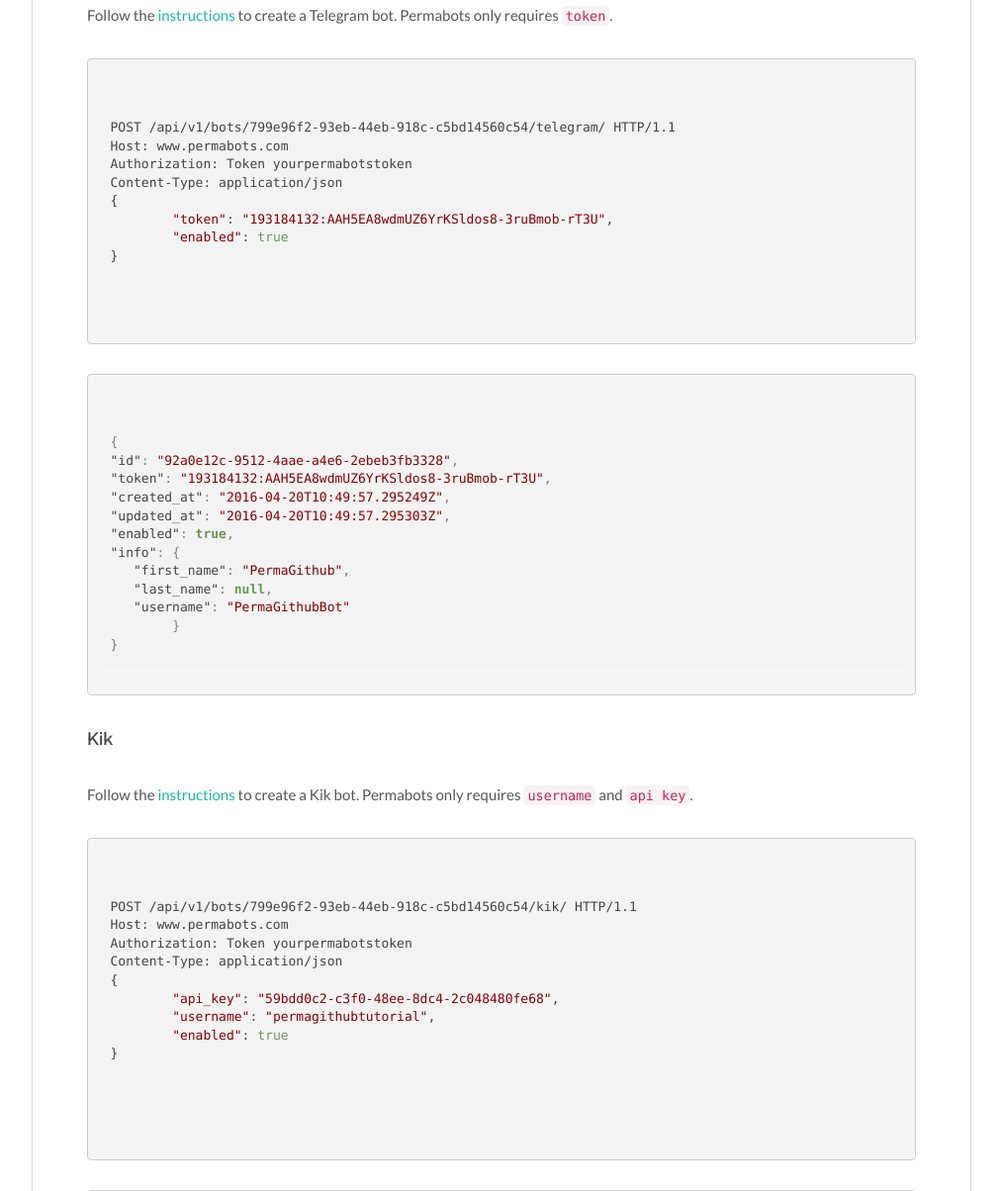
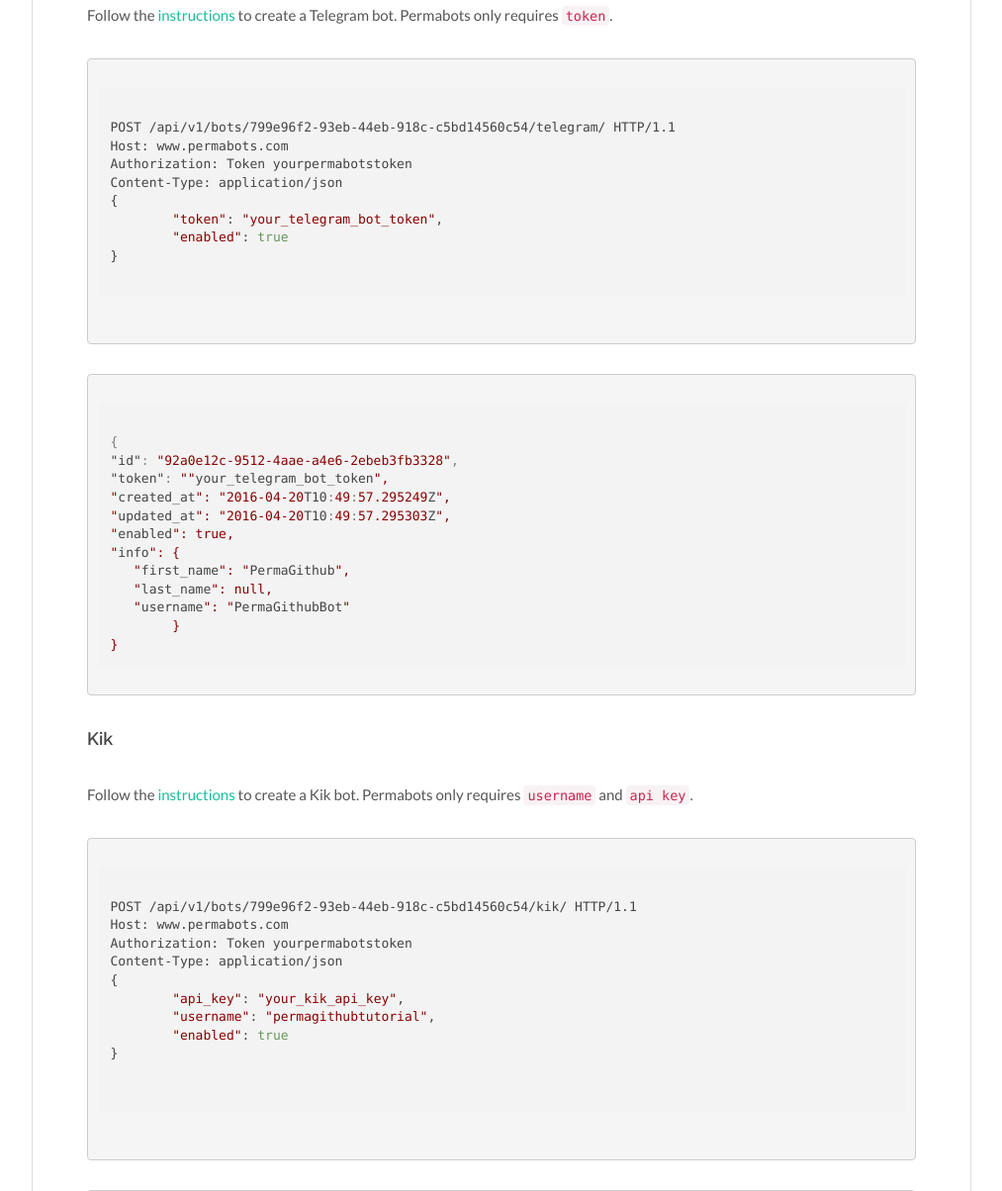
Before and after one commit to jlmadurga/permabots-www, a Django app: template permabots/templates/pages/getting-started.html in a window 1280 px wide. Shown: the part 2760-3964 px from the top of the page at 99% size, without its empty margins (228-1241 px from the left). Run offline with Django 3.2, Linux system fonts and the light colour scheme; the template is opened without the code that fills it: most values are stand-ins (such as "Sample title", 1, 10 or a date in 2020); parts of the project's set-up code (start-up, migrations or seed data) failed here and were passed over; some libraries are stand-ins or nearby versions.

Commit message:
fix getting started typos

```diff
--- a/permabots/templates/pages/getting-started.html
+++ b/permabots/templates/pages/getting-started.html
@@ -73,7 +73,7 @@
 		<img class="leftmargin-sm bottommargin-sm" src="{% static "images/getting-started/messenger_demo.gif" %}">
 		<p>The tutorial assumes that you have:</p>
 		<ul class="iconlist leftmargin">
-			<li><i class="icon-ok-sign"></i>A <a href="https://telegram.org/">Telegram</a> and/or <a href="https://www.kik.com/">Kik</a>  and/or <a href="https://www.messenger.com/">>Facebook Messenger</a> account</li>
+			<li><i class="icon-ok-sign"></i>A <a href="https://telegram.org/">Telegram</a> and/or <a href="https://www.kik.com/">Kik</a>  and/or <a href="https://www.messenger.com/">Facebook Messenger</a> account</li>
 			<li><i class="icon-ok-sign"></i>Registered in <a href="{% url 'account_signup' %}">Permabots.com</a></li>
 		</ul>
 		<p>This tutorial uses the Permabots API, so you need to set API token in header, <code>Authentication: Token <i>api_token</i></code>. However you can fulfill all this tutorial with the web dashboard.</p>
@@ -121,7 +121,7 @@ Host: www.permabots.com
 Authorization: Token yourpermabotstoken
 Content-Type: application/json
 {
-	"token": "193184132:AAH5EA8wdmUZ6YrKSldos8-3ruBmob-rT3U",
+	"token": "your_telegram_bot_token",
 	"enabled": true
 }
 		</code>
@@ -130,7 +130,7 @@ Content-Type: application/json
 	<code class="json">
 {
 "id": "92a0e12c-9512-4aae-a4e6-2ebeb3fb3328",
-"token": "193184132:AAH5EA8wdmUZ6YrKSldos8-3ruBmob-rT3U",
+"token": ""your_telegram_bot_token",
 "created_at": "2016-04-20T10:49:57.295249Z",
 "updated_at": "2016-04-20T10:49:57.295303Z",
 "enabled": true,
@@ -153,7 +153,7 @@ Host: www.permabots.com
 Authorization: Token yourpermabotstoken
 Content-Type: application/json
 {
-	"api_key": "59bdd0c2-c3f0-48ee-8dc4-2c048480fe68",
+	"api_key": "your_kik_api_key",
 	"username": "permagithubtutorial",
 	"enabled": true
 }
@@ -165,7 +165,7 @@ Content-Type: application/json
 	<code class="json">
 {
 	"id": "8e51a392-c464-4225-99e7-ff3d1189ec34",
-	"api_key": "59bdd0c2-c3f0-48ee-8dc4-2c048480fe68",
+	"api_key": "your_kik_api_key",
 	"created_at": "2016-04-20T10:50:23.252650Z",
 	"updated_at": "2016-04-20T10:50:23.252683Z",
 	"enabled": true,
@@ -268,11 +268,11 @@ Content-Type: application/json
 {
   "name": "Username",
   "enabled": true,
-  "pattern": "(?P<username>\\w+)",
-  "request": {"url_template": "https://api.github.com/users/{{pattern.username }}",
+  "pattern": "(?P&lt;username&gt;\\w+)",
+  "request": {"url_template": "https://api.github.com/users/{% verbatim %}{{pattern.username }}{% endverbatim %}",
               "method": "Get"},
-  "response": {"text_template": "{% if response.status == 404 %}{{ pattern.username }} not found {{ emoji.black_question_mark_ornament}} Try with another one.{% else %}{% if service == 'telegram' %}<a href='{{ response.data.html_url}}'>{{ response.data.login }}</a>{% else %}{{ response.data.login }} with url {{ response.data.html_url }}{% endif %}{% endif %} it has {{ response.data.public_repos }} public repos {{ emoji.public_address_loudspeaker }} and {{ response.data.followers}} followers {{ emoji.family}} \\n View repos or go back",
-               "keyboard_template": "{% if response.status == 200 %}[['Repos'],['Back']]{% endif %}"
+  "response": {"text_template": "{% verbatim %}{% if response.status == 404 %}{{ pattern.username }} not found {{ emoji.black_question_mark_ornament}} Try with another one.{% else %}{% if service == 'telegram' %}<a href='{{ response.data.html_url}}'>{{ response.data.login }}</a>{% else %}{{ response.data.login }} with url {{ response.data.html_url }}{% endif %}{% endif %} it has {{ response.data.public_repos }} public repos {{ emoji.public_address_loudspeaker }} and {{ response.data.followers}} followers {{ emoji.family}} \\n View repos or go back{% endverbatim %}",
+               "keyboard_template": "{% verbatim %}{% if response.status == 200 %}[['Repos'],['Back']]{% endif %}{% endverbatim %}"
                }
 
 }
@@ -285,18 +285,18 @@ Content-Type: application/json
   "created_at": "2016-05-04T14:22:38.264460Z",
   "updated_at": "2016-05-04T14:22:38.264492Z",
   "name": "Username",
-  "pattern": "(?P<username>\\w+)",
+  "pattern": "(?P&lt;username&gt;\\w+)",
   "enabled": true,
   "request": {
-    "url_template": "https://api.github.com/users/{{pattern.username }}",
+    "url_template": "https://api.github.com/users/{% verbatim %}{{pattern.username }}{% endverbatim %}",
     "method": "Get",
     "data": null,
     "url_parameters": [],
     "header_parameters": []
   },
   "response": {
-    "text_template": "{% if response.status == 404 %}{{ pattern.username }} not found {{ emoji.black_question_mark_ornament}} Try with another one.{% else %}{% if service == 'telegram' %}<a href='{{ response.data.html_url}}'>{{ response.data.login }}</a>{% else %}{{ response.data.login }} with url {{ response.data.html_url }}{% endif %}{% endif %} it has {{ response.data.public_repos }} public repos {{ emoji.public_address_loudspeaker }} and {{ response.data.followers}} followers {{ emoji.family}} \\n View repos or go back",
-    "keyboard_template": "{% if response.status == 200 %}[['Repos'],['Back']]{% endif %}"
+    "text_template": "{% verbatim %}{% if response.status == 404 %}{{ pattern.username }} not found {{ emoji.black_question_mark_ornament}} Try with another one.{% else %}{% if service == 'telegram' %}<a href='{{ response.data.html_url}}'>{{ response.data.login }}</a>{% else %}{{ response.data.login }} with url {{ response.data.html_url }}{% endif %}{% endif %} it has {{ response.data.public_repos }} public repos {{ emoji.public_address_loudspeaker }} and {{ response.data.followers}} followers {{ emoji.family}} \\n View repos or go back{% endverbatim %}",
+    "keyboard_template": "{% verbatim %}{% if response.status == 200 %}[['Repos'],['Back']]{% endif %}{% endverbatim %}"
   },
   "target_state": null,
   "source_states": [],
@@ -438,7 +438,7 @@ Content-Type: application/json
   "enabled": true,
   "request": null,
   "response": {
-    "text_template": "Wellcome to PermaGithub Tutorial bot {{ emoji.waving_hand_sign}} \\n Which github username do you want me to look for?",
+    "text_template": "{% verbatim %}Wellcome to PermaGithub Tutorial bot {{ emoji.waving_hand_sign}} \\n Which github username do you want me to look for?{% endverbatim %}",
     "keyboard_template": ""
   },
   "target_state": {
@@ -473,18 +473,18 @@ Content-Type: application/json
   "created_at": "2016-05-04T14:22:38.264460Z",
   "updated_at": "2016-05-04T14:24:35.748834Z",
   "name": "Username",
-  "pattern": "(?P<username>\\w+)",
+  "pattern": "(?P&lt;username&gt;\\w+)",
   "enabled": true,
   "request": {
-    "url_template": "https://api.github.com/users/{{pattern.username }}",
+    "url_template": "https://api.github.com/users/{% verbatim %}{{pattern.username }}{% endverbatim %}",
     "method": "Get",
     "data": null,
     "url_parameters": [],
     "header_parameters": []
   },
   "response": {
-    "text_template": "{% if response.status == 404 %}{{ pattern.username }} not found {{ emoji.black_question_mark_ornament}} Try with another one.{% else %}{% if service == 'telegram' %}<a href='{{ response.data.html_url}}'>{{ response.data.login }}</a>{% else %}{{ response.data.login }} with url {{ response.data.html_url }}{% endif %}{% endif %} it has {{ response.data.public_repos }} public repos {{ emoji.public_address_loudspeaker }} and {{ response.data.followers}} followers {{ emoji.family}} \\n View repos or go back",
-    "keyboard_template": "{% if response.status == 200 %}[['Repos'],['Back']]{% endif %}"
+    "text_template": "{% verbatim %}{% if response.status == 404 %}{{ pattern.username }} not found {{ emoji.black_question_mark_ornament}} Try with another one.{% else %}{% if service == 'telegram' %}<a href='{{ response.data.html_url}}'>{{ response.data.login }}</a>{% else %}{{ response.data.login }} with url {{ response.data.html_url }}{% endif %}{% endif %} it has {{ response.data.public_repos }} public repos {{ emoji.public_address_loudspeaker }} and {{ response.data.followers}} followers {{ emoji.family}} \\n View repos or go back{% endverbatim %}",
+    "keyboard_template": "{% verbatim %}{% if response.status == 200 %}[['Repos'],['Back']]{% endif %}{% endverbatim %}"
   },
   "target_state": {
     "id": "dfdab2ff-d50c-4d6f-8e47-fc4ab5399559",
@@ -539,9 +539,9 @@ Content-Type: application/json
     "name": "Repos",
     "enabled": true,
     "pattern": "Repos",
-    "request": {"url_template": "https://api.github.com/users/{{state_context.username.pattern.username}}/repos", "method": "Get"},
+    "request": {"url_template": "{% verbatim %}https://api.github.com/users/{{state_context.username.pattern.username}}/repos", "method": "Get"}{% endverbatim %},
     "response": {"text_template": "Select a repository",
-                 "keyboard_template": "[['Back']{% for repo in response.data %}{% if loop.first %},{% endif %}['{{repo.name}}']{% if not loop.last %},{% endif %}{% endfor%}]"
+                 "keyboard_template": "{% verbatim %}[['Back']{% for repo in response.data %}{% if loop.first %},{% endif %}['{{repo.name}}']{% if not loop.last %},{% endif %}{% endfor%}]{% endverbatim %}"
     },
     "target_state": {"name": "Repo"}
 
@@ -559,7 +559,7 @@ Content-Type: application/json
   "pattern": "Repos",
   "enabled": true,
   "request": {
-    "url_template": "https://api.github.com/users/{{state_context.username.pattern.username}}/repos",
+    "url_template": "{% verbatim %}https://api.github.com/users/{{state_context.username.pattern.username}}/repos{% endverbatim %}",
     "method": "Get",
     "data": null,
     "url_parameters": [],
@@ -682,11 +682,11 @@ Content-Type: application/json
 {
     "name": "Repo Detail",
     "enabled": true,
-    "pattern": "(?P<repo>.+)",
-    "request": {"url_template": "https://api.github.com/repos/{{state_context.username.pattern.username}}/{{ pattern.repo }}",
+    "pattern": "(?P&lt;repo&gt;.+)",
+    "request": {"url_template": "{% verbatim %}https://api.github.com/repos/{{state_context.username.pattern.username}}/{{ pattern.repo }}{% endverbatim %}",
                 "method": "Get"},
-    "response": {"text_template": "{% if response.status == 404 %} Repository {{ pattern.repo }} from {{ pattern.username}} not found {{ emoji.cross_mark}}\\n Select one from menu{% else %} {% if service == 'telegram' %} <a href='{{ response.data.html_url}}'>{{ response.data.name }}</a>: {{ response.data.description}}{% else %} {{ response.data.name}} with url {{response.data.html_url }}: {{ response.data.description }}{% endif %}\\n Select repo or go back{% endif %}",
-                 "keyboard_template": "[['Back']{% for repo in state_context.user_detail.response.data %}{% if loop.first %},{% endif %}['{{repo.name}}']{% if not loop.last %},{% endif %}{% endfor%}]"
+    "response": {"text_template": "{% verbatim %}{% if response.status == 404 %} Repository {{ pattern.repo }} from {{ pattern.username}} not found {{ emoji.cross_mark}}\\n Select one from menu{% else %} {% if service == 'telegram' %} <a href='{{ response.data.html_url}}'>{{ response.data.name }}</a>: {{ response.data.description}}{% else %} {{ response.data.name}} with url {{response.data.html_url }}: {{ response.data.description }}{% endif %}\\n Select repo or go back{% endif %}{% endverbatim %}",
+                 "keyboard_template": "{% verbatim %}[['Back']{% for repo in state_context.user_detail.response.data %}{% if loop.first %},{% endif %}['{{repo.name}}']{% if not loop.last %},{% endif %}{% endfor%}]{% endverbatim %}"
     }
 }
 </code>
@@ -703,15 +703,15 @@ Content-Type: application/json
   "pattern": "(?P<repo>.+)",
   "enabled": true,
   "request": {
-    "url_template": "https://api.github.com/repos/{{state_context.username.pattern.username}}/{{ pattern.repo }}",
+    "url_template": "{% verbatim %}https://api.github.com/repos/{{state_context.username.pattern.username}}/{{ pattern.repo }}{% endverbatim %}",
     "method": "Get",
     "data": null,
     "url_parameters": [],
     "header_parameters": []
   },
   "response": {
-    "text_template": "{% if response.status == 404 %} Repository {{ pattern.repo }} from {{ pattern.username}} not found {{ emoji.cross_mark}}\\n Select one from menu{% else %} {% if service == 'telegram' %} <a href='{{ response.data.html_url}}'>{{ response.data.name }}</a>: {{ response.data.description}}{% else %} {{ response.data.name}} with url {{response.data.html_url }}: {{ response.data.description }}{% endif %}\\n Select repo or go back{% endif %}",
-    "keyboard_template": "[['Back']{% for repo in state_context.user_detail.response.data %}{% if loop.first %},{% endif %}['{{repo.name}}']{% if not loop.last %},{% endif %}{% endfor%}]"
+    "text_template": "{% verbatim %}{% if response.status == 404 %} Repository {{ pattern.repo }} from {{ pattern.username}} not found {{ emoji.cross_mark}}\\n Select one from menu{% else %} {% if service == 'telegram' %} <a href='{{ response.data.html_url}}'>{{ response.data.name }}</a>: {{ response.data.description}}{% else %} {{ response.data.name}} with url {{response.data.html_url }}: {{ response.data.description }}{% endif %}\\n Select repo or go back{% endif %}{% endverbatim %}",
+    "keyboard_template": "{% verbatim %}[['Back']{% for repo in state_context.user_detail.response.data %}{% if loop.first %},{% endif %}['{{repo.name}}']{% if not loop.last %},{% endif %}{% endfor%}]{% endverbatim %}"
   },
   "target_state": null,
   "source_states": [],
@@ -756,10 +756,10 @@ Content-Type: application/json
     "name": "Back from Repo Detail",
     "enabled": true,
     "pattern": "Back",
-    "request": {"url_template": "https://api.github.com/users/{{ state_context.username.pattern.username}}",
+    "request": {"url_template": "{% verbatim %}https://api.github.com/users/{{ state_context.username.pattern.username}}{% endverbatim %}",
                 "method": "Get"},
-    "response": {"text_template": "{% if service == 'telegram' %}<a href='{{ response.data.html_url}}'>{{ response.data.login }}</a>{% else %}{{ response.data.login }} with url {{ response.data.html_url}}{% endif %} it has {{ response.data.public_repos }} public repos and {{ response.data.followers}} followers\\n View repos or go back",
-                 "keyboard_template": "{% if response.status == 200 %}[['Repos'],['Back']]{% endif %}"
+    "response": {"text_template": "{% verbatim %}{% if service == 'telegram' %}<a href='{{ response.data.html_url}}'>{{ response.data.login }}</a>{% else %}{{ response.data.login }} with url {{ response.data.html_url}}{% endif %} it has {{ response.data.public_repos }} public repos and {{ response.data.followers}} followers\\n View repos or go back{% endverbatim %}",
+                 "keyboard_template": "{% verbatim %}{% if response.status == 200 %}[['Repos'],['Back']]{% endif %}{% endverbatim %}"
     },
     "target_state": {"name": "User Detail"},
     "priority": 1,
@@ -777,15 +777,15 @@ Content-Type: application/json
   "pattern": "Back",
   "enabled": true,
   "request": {
-    "url_template": "https://api.github.com/users/{{ state_context.username.pattern.username}}",
+    "url_template": "{% verbatim %}https://api.github.com/users/{{ state_context.username.pattern.username}}{% endverbatim %}",
     "method": "Get",
     "data": null,
     "url_parameters": [],
     "header_parameters": []
   },
   "response": {
-    "text_template": "{% if service == 'telegram' %}<a href='{{ response.data.html_url}}'>{{ response.data.login }}</a>{% else %}{{ response.data.login }} with url {{ response.data.html_url}}{% endif %} it has {{ response.data.public_repos }} public repos and {{ response.data.followers}} followers\\n View repos or go back",
-    "keyboard_template": "{% if response.status == 200 %}[['Repos'],['Back']]{% endif %}"
+    "text_template": "{% verbatim %}{% if service == 'telegram' %}<a href='{{ response.data.html_url}}'>{{ response.data.login }}</a>{% else %}{{ response.data.login }} with url {{ response.data.html_url}}{% endif %} it has {{ response.data.public_repos }} public repos and {{ response.data.followers}} followers\\n View repos or go back{% endverbatim %}",
+    "keyboard_template": "{% verbatim %}{% if response.status == 200 %}[['Repos'],['Back']]{% endif %}{% endverbatim %}"
   },
   "target_state": {
     "id": "dfdab2ff-d50c-4d6f-8e47-fc4ab5399559",
```
Also changed, not shown: other parts of permabots/templates/pages/getting-started.html (+18 -51 lines).
